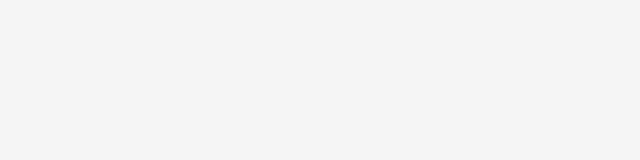
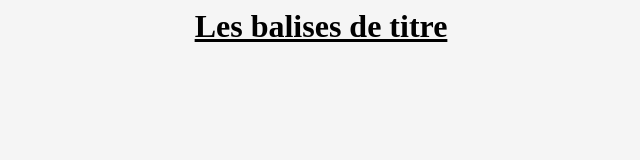
Before and after one commit to Ilanbeebey/school-revisions-2, a plain HTML site: page index.html in a window 1280 px wide. Shown: the whole page, without its empty margins (319-959 px from the left). Drawn offline with Linux system fonts and the light colour scheme.

Commit message:
Update index.html

```diff
--- a/index.html
+++ b/index.html
@@ -10,5 +10,6 @@
             background-color: #f5f5f5;
         }
     </style>
+    <h1 style="text-align: center; text-decoration: underline;">Les balises de titre</h1>
 </body>
 </html>
```
